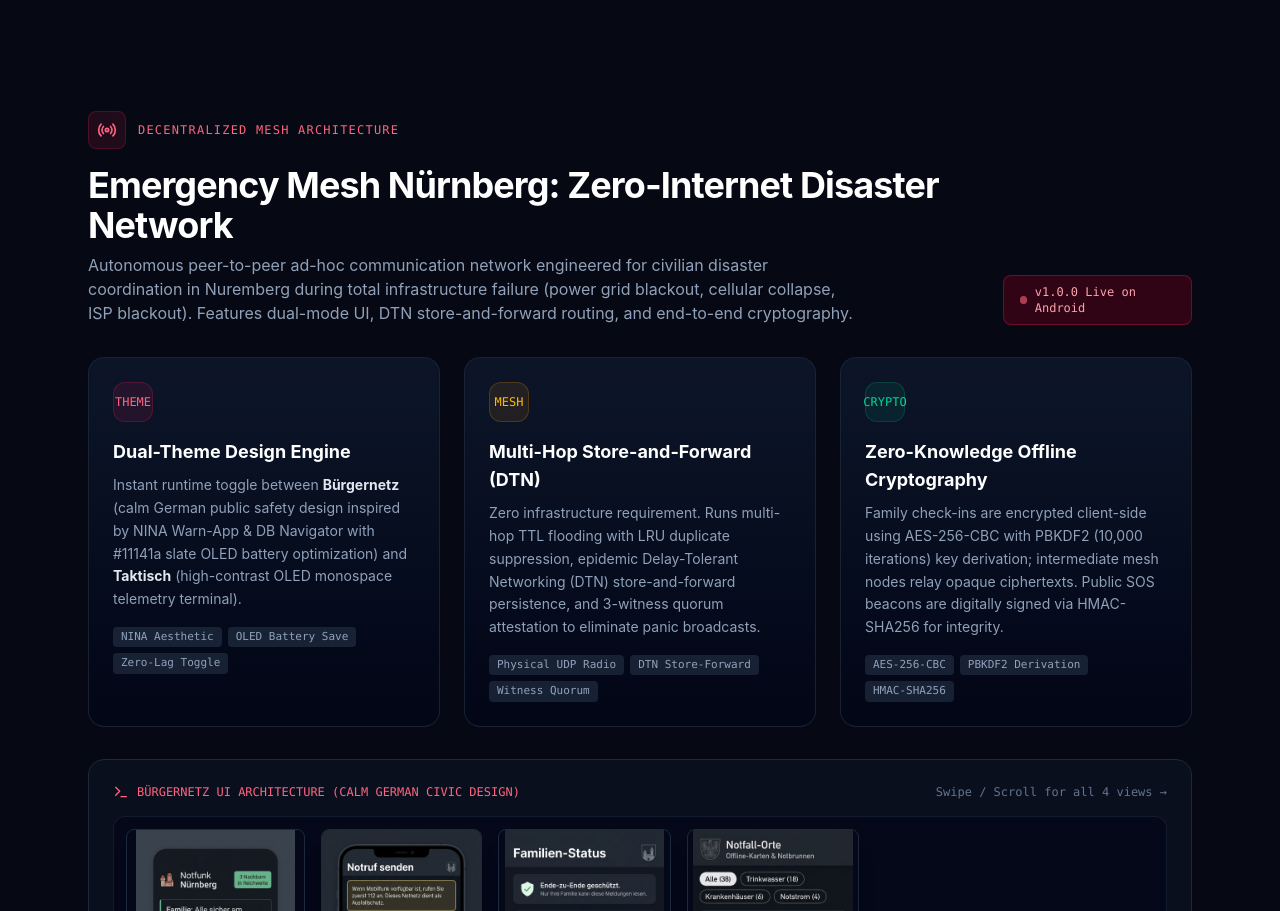
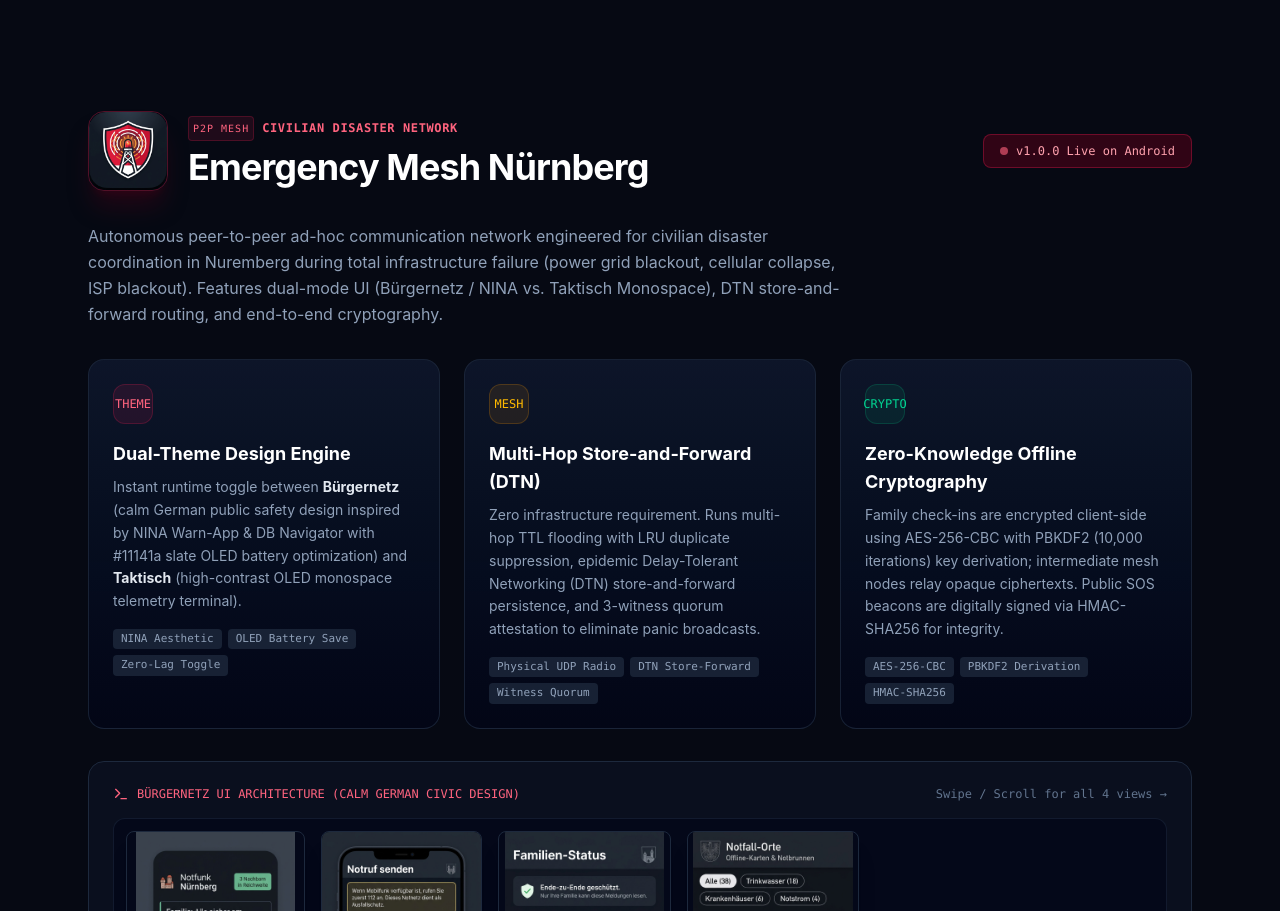
Before and after one commit to shikharthakur2404/portfolio, a React app: page / in a window 1280 px wide. Shown: the part 1588-2499 px from the top of the page. Built offline with nearby package versions, Linux system fonts and the light colour scheme; the HTML template or start-up script is replaced by a standard one.

Commit message:
feat: embed Emergency Mesh app icon in portfolio showcase

```diff
--- a/src/App.tsx
+++ b/src/App.tsx
@@ -238,27 +238,36 @@ export default function App() {
 
         {/* ── Section 2: Emergency Mesh Nürnberg Flagship Offline Systems ── */}
         <section id="emergency-mesh" className="mb-28 scroll-mt-24">
-          <div className="flex items-center gap-3 mb-4">
-            <div className="p-2 rounded-lg bg-rose-500/10 border border-rose-500/20 text-rose-400">
-              <Radio className="w-5 h-5" />
+          <div className="flex flex-col sm:flex-row sm:items-center justify-between gap-6 mb-8">
+            <div className="flex items-start sm:items-center gap-5">
+              <img
+                src="/assets/emergency-mesh/icon.png"
+                alt="Emergency Mesh App Icon"
+                className="w-16 h-16 sm:w-20 sm:h-20 rounded-2xl shadow-xl shadow-rose-950/40 border border-rose-500/30 flex-shrink-0"
+              />
+              <div>
+                <div className="flex items-center gap-2 mb-1.5">
+                  <span className="p-1 rounded bg-rose-500/10 border border-rose-500/20 text-rose-400 font-mono text-[10px] tracking-widest uppercase">
+                    P2P Mesh
+                  </span>
+                  <span className="font-mono text-xs text-rose-400 tracking-wider uppercase font-semibold">
+                    Civilian Disaster Network
+                  </span>
+                </div>
+                <h2 className="text-3xl sm:text-4xl font-bold text-white tracking-tight">
+                  Emergency Mesh Nürnberg
+                </h2>
+              </div>
             </div>
-            <span className="font-mono text-xs text-rose-400 tracking-widest uppercase">Decentralized Mesh Architecture</span>
-          </div>
-
-          <div className="flex flex-col lg:flex-row lg:items-end justify-between gap-6 mb-8">
-            <div>
-              <h2 className="text-3xl sm:text-4xl font-bold text-white tracking-tight">
-                Emergency Mesh Nürnberg: Zero-Internet Disaster Network
-              </h2>
-              <p className="text-slate-400 max-w-3xl mt-2 text-base">
-                Autonomous peer-to-peer ad-hoc communication network engineered for civilian disaster coordination in Nuremberg during total infrastructure failure (power grid blackout, cellular collapse, ISP blackout). Features dual-mode UI, DTN store-and-forward routing, and end-to-end cryptography.
-              </p>
-            </div>
-            <div className="flex items-center gap-2 font-mono text-xs text-rose-300 bg-rose-950/60 px-4 py-2 rounded-lg border border-rose-500/30 self-start lg:self-auto">
+            <div className="flex items-center gap-2 font-mono text-xs text-rose-300 bg-rose-950/60 px-4 py-2 rounded-lg border border-rose-500/30 self-start sm:self-center">
               <span className="w-2 h-2 rounded-full bg-rose-400 animate-pulse" />
               v1.0.0 Live on Android
             </div>
           </div>
+
+          <p className="text-slate-400 max-w-3xl text-base leading-relaxed mb-8">
+            Autonomous peer-to-peer ad-hoc communication network engineered for civilian disaster coordination in Nuremberg during total infrastructure failure (power grid blackout, cellular collapse, ISP blackout). Features dual-mode UI (Bürgernetz / NINA vs. Taktisch Monospace), DTN store-and-forward routing, and end-to-end cryptography.
+          </p>
 
           {/* Architectural Guardrails Grid */}
           <div className="grid grid-cols-1 md:grid-cols-3 gap-6 mb-8">
```
Also changed, not shown: public/assets/emergency-mesh/icon.png (added).
